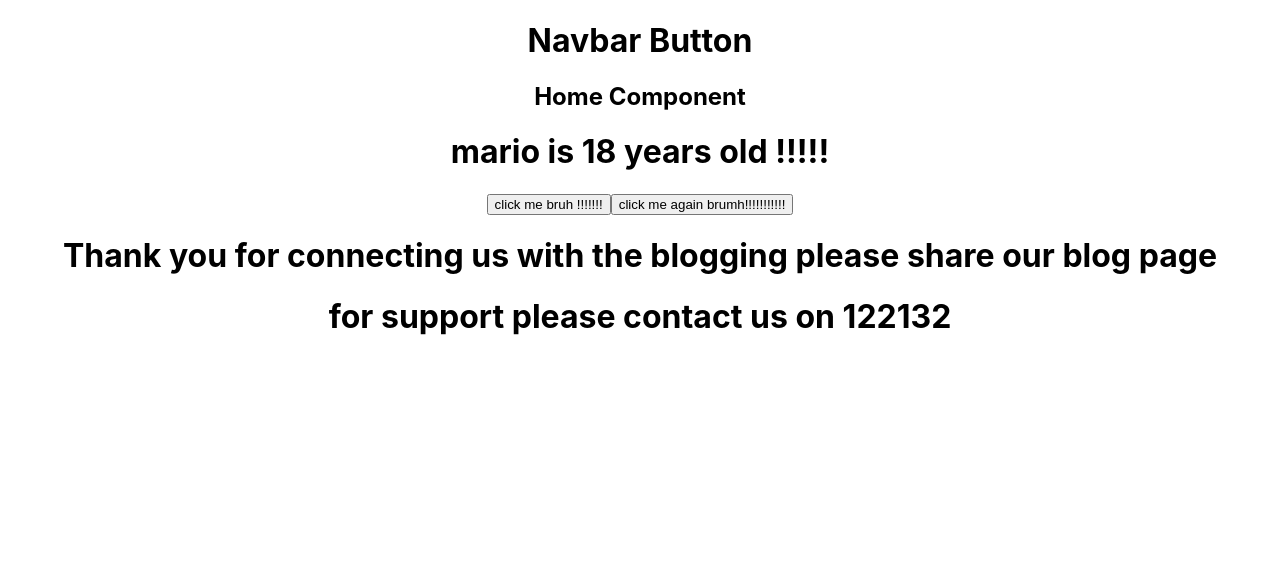
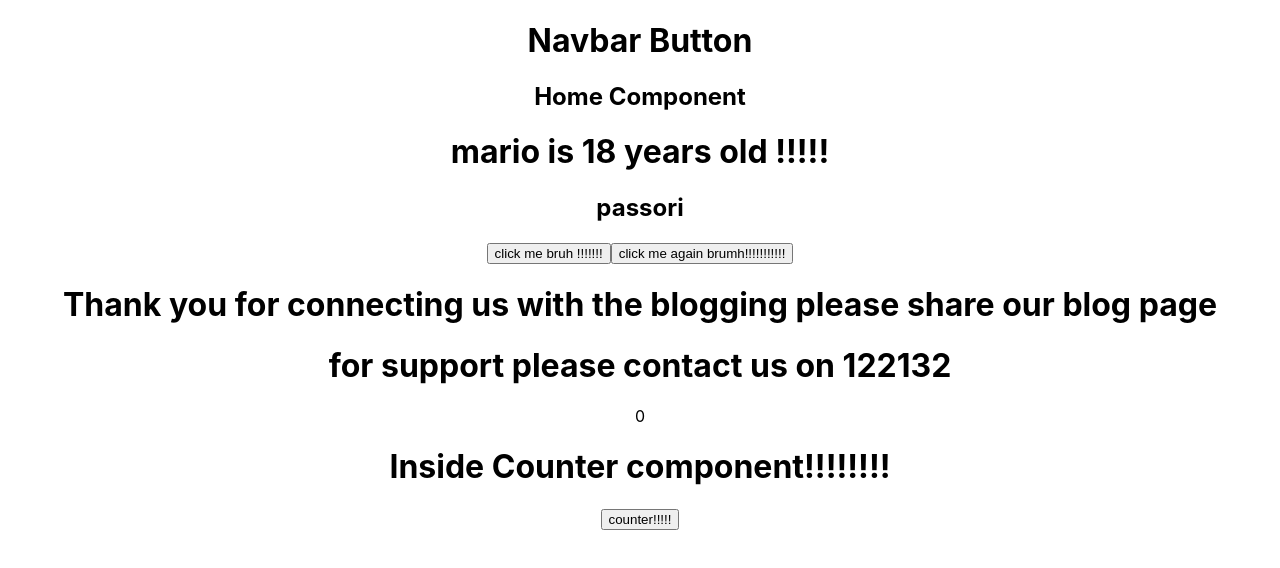
Before and after one commit to Harshsutaria/react-blog, a React (Create React App) app: page / in a window 1280 px wide. Shown: the top 568 px of the page. Built offline with nearby package versions, Linux system fonts and the light colour scheme.

Commit message:
counter component implemented

```diff
--- a/src/App.js
+++ b/src/App.js
@@ -2,7 +2,7 @@ import "./App.css";
 import Navbar from "./Navbar";
 import Home from "./Home";
 import { ContactInfo } from "./ContactInfo";
-
+import Counter from "./Counter";
 function App() {
   // const name = "harsh rajesh sutaria";
   // const person = { a: "abd", surname: "deviliers" };
@@ -25,6 +25,9 @@ function App() {
         <div className="contactPage">
           <ContactInfo />
         </div>
+        <div className="counterPage">
+          <Counter />
+        </div>
       </div>
     </div>
   );
--- /dev/null
+++ b/src/Counter.js
@@ -0,0 +1,13 @@
+import { useState } from "react";
+export default function Counter() {
+  console.log("inside counter component ");
+  //   initialized counter variable
+  let [count, setCount] = useState(0);
+  return (
+    <div>
+      {count}
+      <h1>Inside Counter component!!!!!!!!</h1>
+      <button onClick={() => setCount(count + 1)}>counter!!!!!</button>
+    </div>
+  );
+}
--- a/src/Home.js
+++ b/src/Home.js
@@ -8,13 +8,18 @@ let Home = () => {
   const handleClick = () => {
     console.log("muje kya mai to cheemba huh tuhuh!!!!!!!");
   };
+  // Declare a new state variable, which we'll call "count"
+  let [favourite, setFavourite] = useState("passori");
+
+  //favourite = "love me again";
 
   // function to handle click again
 
-  const handleClickAgain = (name, age) => {
+  const handleClickAgain = (name, age, song) => {
     // console.log("hello ", name, age);
     setName(name);
     setAge(age);
+    setFavourite(song);
   };
   /**
    * to immplement reactive valuse we will use useEffect hook
@@ -25,9 +30,12 @@ let Home = () => {
       <h1>
         {name} is {age} years old !!!!!
       </h1>
+      <h2>{favourite}</h2>
       <button onClick={handleClick}> click me bruh !!!!!!!</button>
       <button
-        onClick={(name, age) => handleClickAgain("cheembaaaaaaaaa!!!", 12)}
+        onClick={(name, age) =>
+          handleClickAgain("cheembaaaaaaaaa!!!", 12, "love me again!!!")
+        }
       >
         click me again brumh!!!!!!!!!!!
       </button>
```
